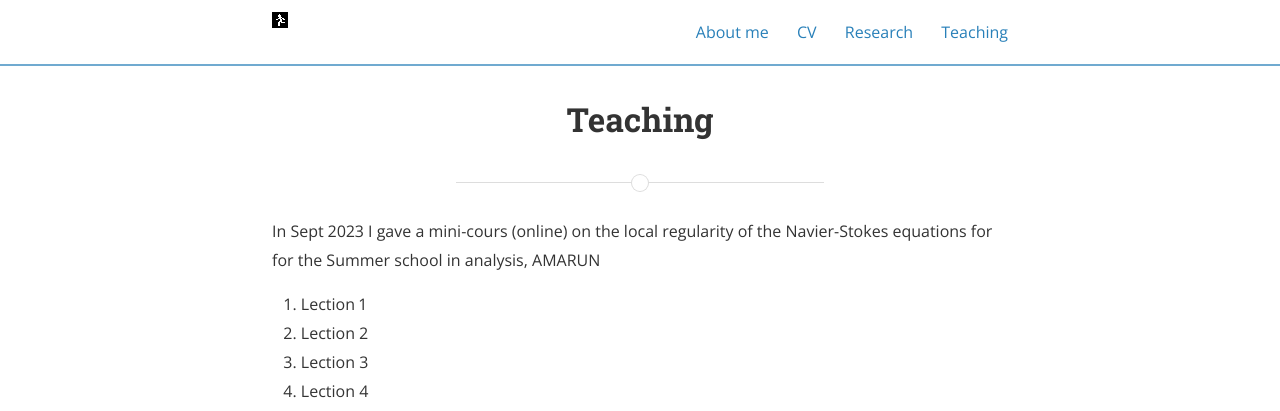
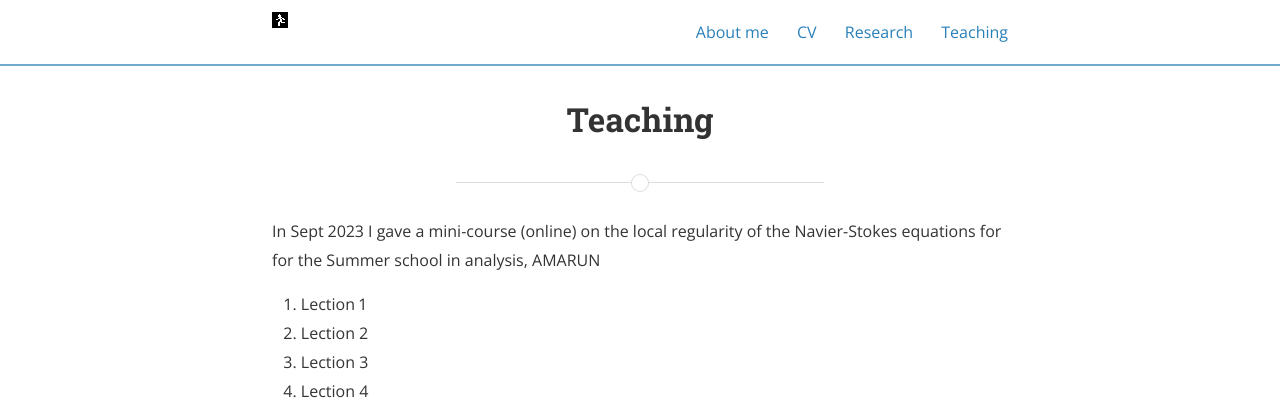
Before and after one commit to henrydavidllerena/page, a Jekyll site: the page built from 04_Teaching.md, in a window 1280 px wide and 1206 px high. Shown: the top 411 px of the window. Built offline with Jekyll 4.4.1, drawn with Linux system fonts in a browser that asks for light colours; nearby versions of some CDN libraries.

Commit message:
Update 04_Teaching.md

```diff
--- a/04_Teaching.md
+++ b/04_Teaching.md
@@ -4,7 +4,7 @@ title: Teaching
 permalink: /teaching/
 main_nav: true
 ---
-<dt>In Sept 2023 I gave a mini-cours (online) on the local regularity of the Navier-Stokes equations for
+<dt>In Sept 2023 I gave a mini-course (online) on the local regularity of the Navier-Stokes equations for
 for the Summer school in analysis, AMARUN
   <ol>
     <li> Lection 1</li>
```
